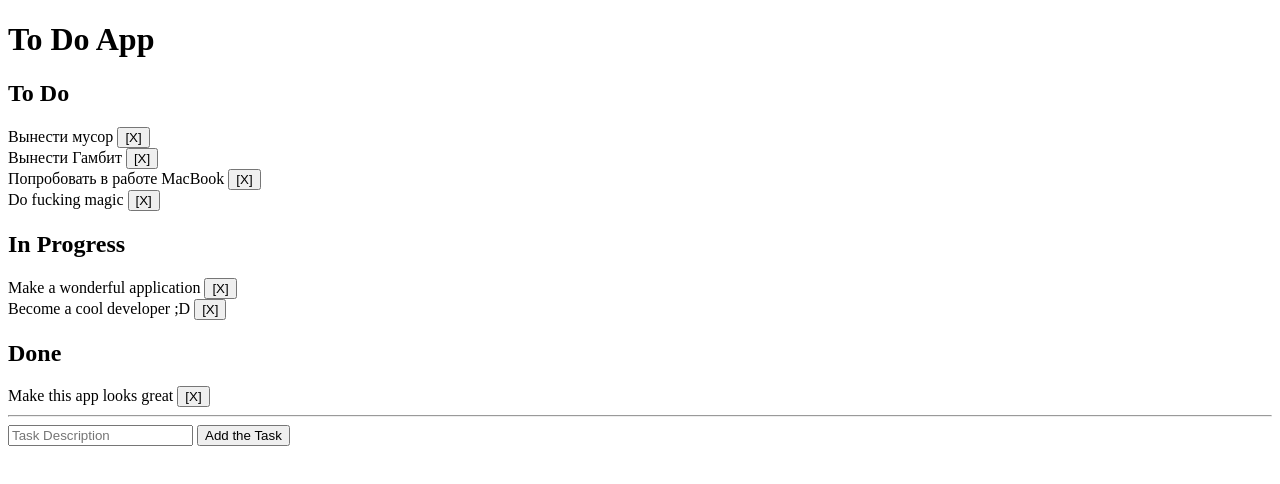
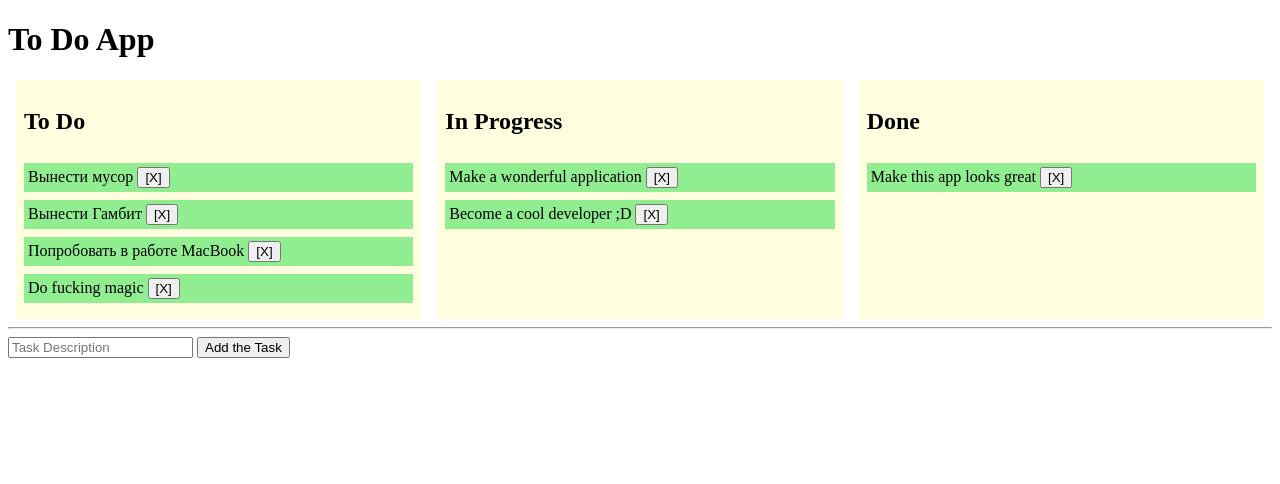
Before and after one commit to Object417/To-Do-App, a React (Create React App) app: page / in a window 1280 px wide. Shown: the top 484 px of the page. Built offline with nearby package versions, Linux system fonts and the light colour scheme.

Commit message:
Reorder columns horizontally, added some styles

```diff
--- /dev/null
+++ b/src/App.css
@@ -0,0 +1,19 @@
+.columns {
+  display: flex;
+}
+.column {
+  display: grid;
+  grid-template-rows: auto 1fr;
+  flex: 1;
+  background-color: lightyellow;
+  margin: 0 .5rem;
+  padding: .5rem;
+}
+.task {
+  margin: .5rem 0;
+  padding: .25rem;
+  background-color: lightgreen;
+}
+.taskList {
+  min-height: 100%;
+}
--- a/src/App.js
+++ b/src/App.js
@@ -2,6 +2,8 @@ import { useEffect, useState } from "react"
 import { DragDropContext } from "react-beautiful-dnd"
 import Column from "./components/Column"
 import initialData from "./initialData"
+import "./App.css"
+import { Droppable } from "react-beautiful-dnd"
 
 let id = 7
 
@@ -9,12 +11,23 @@ export default function App() {
   const [data, setData] = useState(initialData)
 
   const onDragEnd = result => {
-    const { destination, source, draggableId } = result
+    const { destination, source, draggableId, type } = result
 
     // Dropped outside the list
     if(!destination) { return }
     // Dropped at the start position
     if(destination.droppableId === source.droppableId && destination.index === source.index) { return }
+
+    if(type === "COLUMN") {
+      const newColumnOrder = [...data.columnOrder]
+
+      newColumnOrder.splice(source.index, 1)
+      newColumnOrder.splice(destination.index, 0, draggableId)
+
+      setData({...data, columnOrder: newColumnOrder})
+
+      return
+    }
 
     // Reorder tasks in a column
     if(destination.droppableId === source.droppableId) {
@@ -99,15 +112,26 @@ export default function App() {
   return (
     <main>
       <DragDropContext onDragEnd={onDragEnd}>
+        <Droppable droppableId="mainDroppable" type="COLUMN" direction="horizontal">
+
+          {(provided) => <div
+            className="columns"
+            {...provided.draggableProps}
+            ref={provided.innerRef}
+          >
             {
-          data.columnOrder.map(columnId => {
+              data.columnOrder.map((columnId, index) => {
                 const
                   column = data.columns[columnId],
                   tasks = column.taskIds.map(taskId => data.tasks[taskId])
 
-            return <Column key={column.id} column={column} tasks={tasks} deleteTask={deleteTask} />
+                return <Column key={column.id} column={column} index={index} tasks={tasks} deleteTask={deleteTask} />
               })
             }
+            {provided.placeholder}
+          </div>}
+
+        </Droppable>
       </DragDropContext>
       <hr />
       <form onSubmit={addTask}>
--- a/src/components/Column.js
+++ b/src/components/Column.js
@@ -1,11 +1,17 @@
+import { Draggable } from "react-beautiful-dnd"
 import { Droppable } from "react-beautiful-dnd"
 import Task from "./Task"
 
-export default function Column({ column, tasks, deleteTask }) {
+export default function Column({ column, index, tasks, deleteTask }) {
   return (
-    <div className="column">
-      <h2>{column.title}</h2>
-      <Droppable droppableId={column.id}>
+    <Draggable draggableId={column.id} index={index} type="COLUMN">
+      {(provided) => <div
+        className="column"
+        {...provided.draggableProps}
+        ref={provided.innerRef}
+      >
+        <h2 {...provided.dragHandleProps}>{column.title}</h2>
+        <Droppable droppableId={column.id} type="TASK">
           {(provided) => (
             <div
               className="tasksList"
@@ -19,6 +25,7 @@ export default function Column({ column, tasks, deleteTask }) {
             </div>
           )}
         </Droppable>
-    </div>
+      </div>}
+    </Draggable>
   )
 }
--- a/src/components/Task.js
+++ b/src/components/Task.js
@@ -2,7 +2,7 @@ import { Draggable } from "react-beautiful-dnd"
 
 export default function Task({ task, index, column, deleteTask }) {
   return (
-    <Draggable draggableId={task.id} index={index}>
+    <Draggable draggableId={task.id} index={index} type={"TASK"}>
       {(provided) => (
         <div
           className="task"
```
Lines whose indentation alone changed are shown as unchanged.
